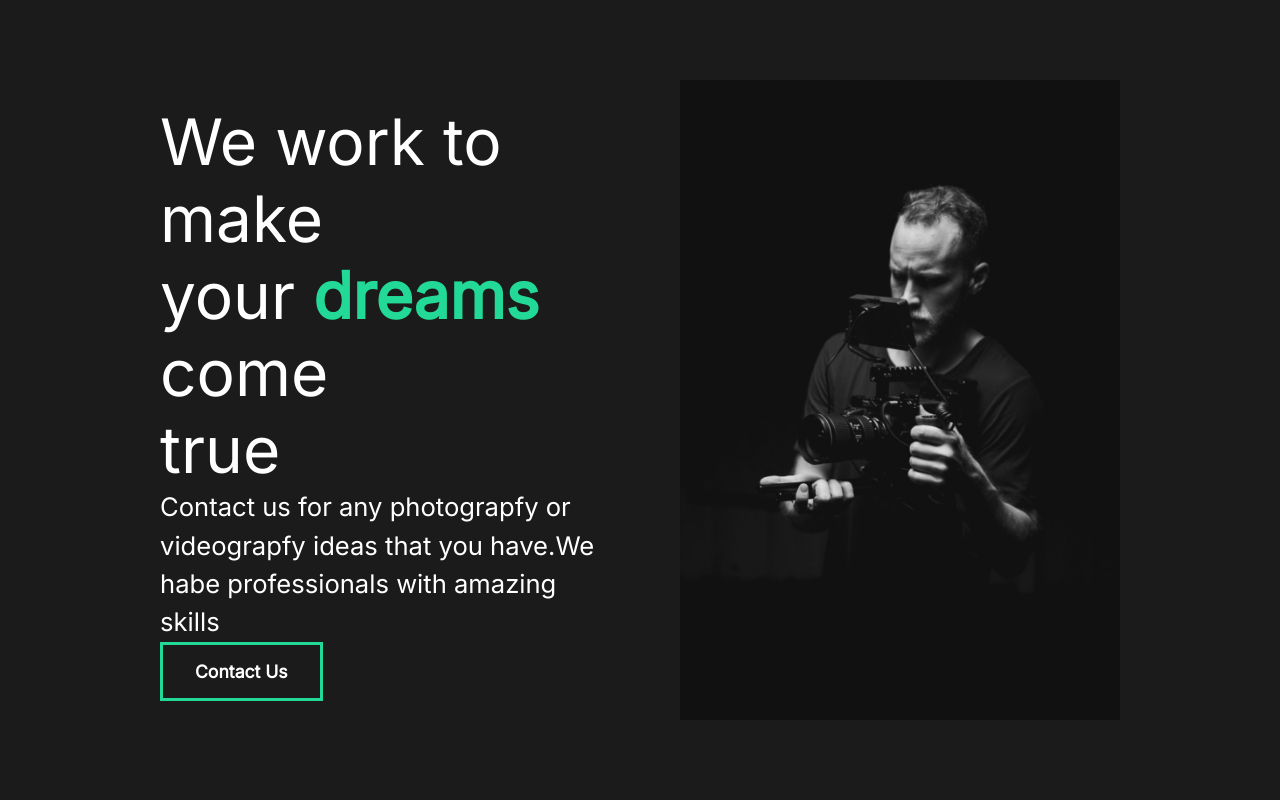
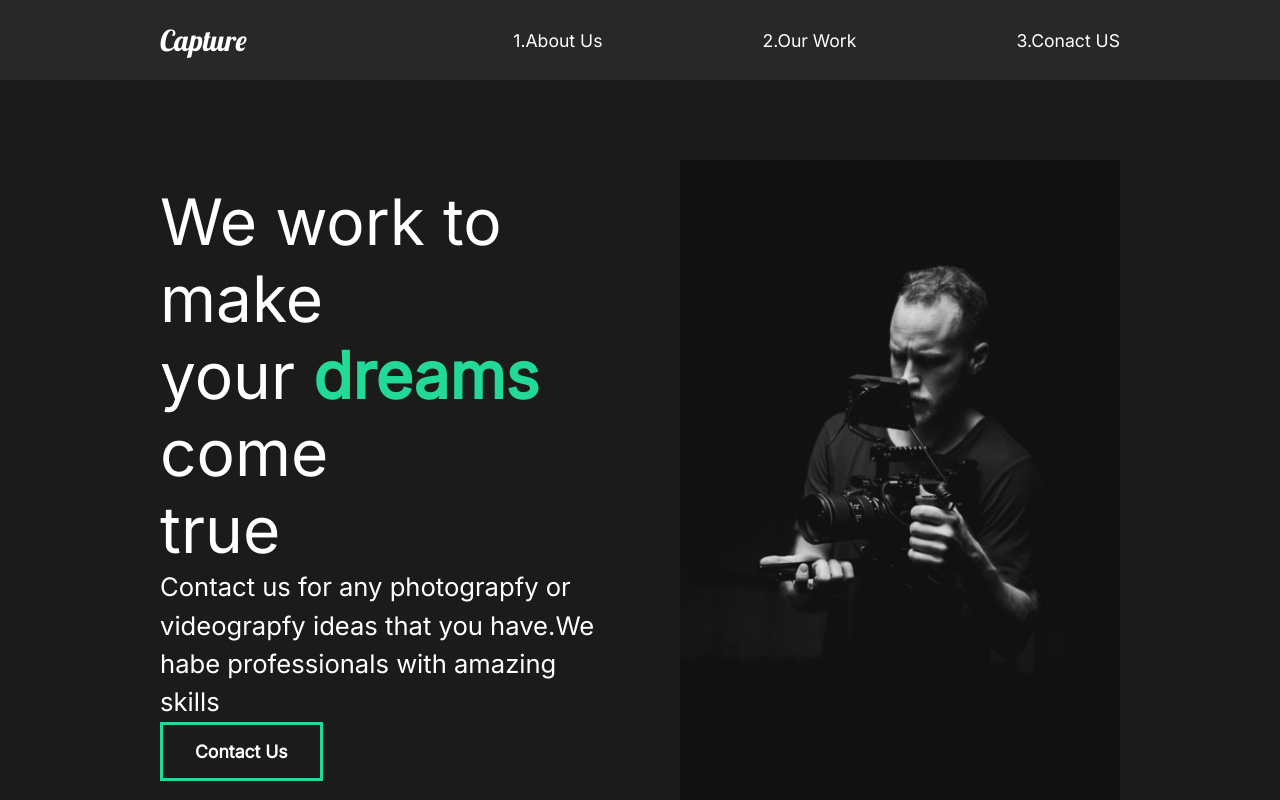
Before and after one commit to hkn96/portfolio, a React (Create React App) app: page / in a window 1280 px wide. Shown: the top 800 px of the page. Built offline with nearby package versions, Linux system fonts and the light colour scheme; a web font is replaced by a local one.

Commit message:
Navigation

```diff
--- a/src/App.js
+++ b/src/App.js
@@ -1,11 +1,14 @@
 import GlobalStyle from './components/GlobalStyle'
+import Nav from './components/Nav'
 import AboutUs from './pages/AboutUs'
+
 //Global Style
 
 function App() {
   return (
     <div className='App'>
       <GlobalStyle />
+      <Nav />
       <AboutUs />
     </div>
   )
--- /dev/null
+++ b/src/components/Nav.js
@@ -0,0 +1,53 @@
+import React from 'react'
+import styled from 'styled-components'
+
+const Nav = () => {
+  return (
+    <StyledNav>
+      <h1>
+        <a id='logo' href='#'>
+          Capture
+        </a>
+      </h1>
+      <ul>
+        <li>
+          <a href='#'>1.About Us</a>
+        </li>
+        <li>
+          <a href='#'>2.Our Work</a>
+        </li>
+        <li>
+          <a href='#'>3.Conact US</a>
+        </li>
+      </ul>
+    </StyledNav>
+  )
+}
+
+const StyledNav = styled.nav`
+  min-height: 10vh;
+  display: flex;
+  margin: auto;
+  justify-content: space-between;
+  align-items: center;
+  padding: 1rem 10rem;
+  background: #282828;
+  a {
+    color: white;
+    text-decoration: none;
+  }
+  ul {
+    display: flex;
+    list-style: none;
+  }
+  #logo {
+    font-size: 1.8rem;
+    font-family: 'lobster', cursive;
+    font-weight: lighter;
+  }
+  li {
+    padding-left: 10rem;
+  }
+`
+
+export default Nav
```
